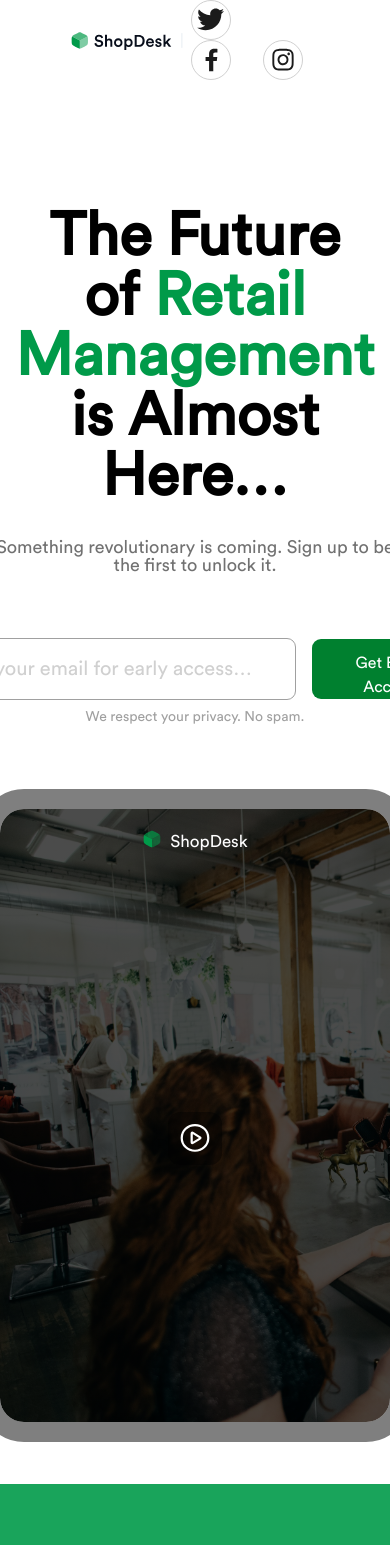
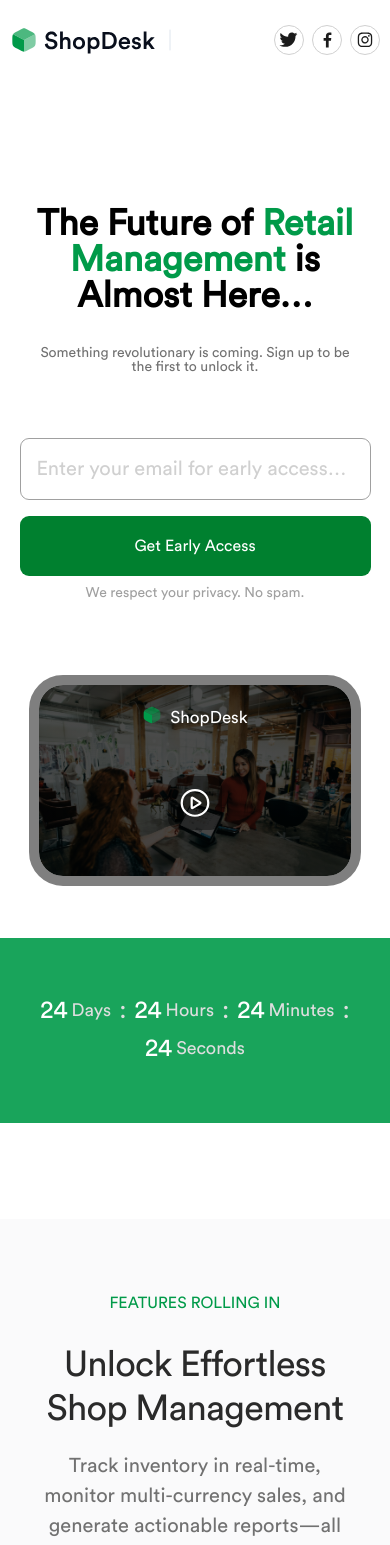
Before and after one commit to ukponotitus/shopdesk-fe, a Next.js app: page /coming-soon in a window 390 px wide. Shown: the top 1545 px of the page. Built offline with nearby package versions, Linux system fonts and the light colour scheme.

Commit message:
feat: add responsive design across mobile, tablet and desktop devices.

```diff
--- a/app/coming-soon/page.tsx
+++ b/app/coming-soon/page.tsx
@@ -13,47 +13,65 @@ import { Features } from "@/components/shared/features";
 
 const Page = () => {
   const socialLinkButtonClass: string =
-    "w-[40px] h-[40px] bg-white border-[1px] rounded-full border-[#d0d0d0] inline-flex justify-center items-center";
+    "w-[30px] h-[30px] sm:w-[40px] sm:h-[40px] bg-white border-[1px] rounded-full border-[#d0d0d0] inline-flex justify-center items-center";
   const sharedClass: string = "flex flex-col items-center";
   const countDownBlockClass: string =
-    "flex justify-center items-center gap-[12px]";
+    "flex flex-wrap md:flex-nowrap justify-center items-center space-x-[4px] lg:space-x-[8px] md:gap-[12px]";
   const countDownNumberClass: string =
-    "text-[56px] leading font-[500] text-center text-white capitalize";
+    "text-[25px] md:text-[40px] lg:text-[56px] leading-[120%] md:leading-[71px] font-[500] text-center text-white capitalize";
   const countDownTextClass: string =
-    "text-[36px] leading-[46px] text-[#dedede] text-center font-[500] capitalize";
+    "text-[18px] md:text-[28px] lg:text-[36px] leading-[120%] md:leading-[46px] text-[#dedede] text-center font-[500] capitalize";
   const countDownColonClass: string =
-    "text-[56px] leading-[71px] font-[500] text-center text-[#dedede]";
+    "text-[25px] md:text-[40px] lg:text-[56px] leading-[120%] md:leading-[71px] font-[500] text-center text-[#dedede]";
 
   return (
     <>
-      <header className="h-20 flex items-center justify-between px-[70px] mb-[106px]">
+      <header className="h-20 flex items-center justify-between px-[10px] sm:px-[70px] mb-[106px]">
         <Logo />
-        <div className="space-x-8">
+        <div className="space-x-2 sm:space-x-6 md:space-x-8">
           <button className={socialLinkButtonClass}>
-            <Image src={twitter} alt="our twitter page" height={24} />
+            <Image
+              src={twitter}
+              alt="our twitter page"
+              height={24}
+              className="h-[16px] sm:h-[24px]"
+            />
           </button>
           <button className={socialLinkButtonClass}>
-            <Image src={facebook} alt="our facebook page" height={24} />
+            <Image
+              src={facebook}
+              alt="our facebook page"
+              height={24}
+              className="h-[16px] sm:h-[24px]"
+            />
           </button>
           <button className={socialLinkButtonClass}>
-            <Image src={instagram} alt="our instagram page" height={24} />
+            <Image
+              src={instagram}
+              alt="our instagram page"
+              height={24}
+              className="h-[16px] sm:h-[24px]"
+            />
           </button>
         </div>
       </header>
       <section className={`${sharedClass} gap-16 w-full mb-[61px]`}>
         <div className={`${sharedClass} gap-3`}>
-          <h2 className="text-center p-5 backdrop-blur-[200px] text-black rounded-[500px] text-6xl leading-[100%] font-[700] max-w-[27ch]">
+          <h2 className="text-center p-5 backdrop-blur-[200px] text-black rounded-[500px] text-4xl sm:text-5xl md:text-6xl leading-[100%] font-[700] max-w-[27ch]">
             The Future of{" "}
             <span className="text-[#009A49]">Retail Management</span> is Almost
             Here…
           </h2>
-          <p className="text-center font-[500] text-[18px] leading-[100%] text-[#717171]">
+          <p className="text-center font-[500] px-3 text-[14px] sm:text-[18px] leading-[100%] text-[#717171] max-w-[40ch] md:max-w-none">
             Something revolutionary is coming. Sign up to be the first to unlock
             it.
           </p>
         </div>
         <div className={`${sharedClass} gap-2.5 w-full`}>
-          <form action="" className="flex items-center gap-4">
+          <form
+            action=""
+            className="w-[min(90%,425px)] md:w-auto flex flex-col md:flex-row items-center gap-4"
+          >
             <label htmlFor="email" className="sr-only">
               Email Address
             </label>
@@ -61,9 +79,9 @@ const Page = () => {
               type="email"
               id="email"
               placeholder="Enter your email for early access…"
-              className="w-[425px] h-[62px] p-4 border-[1px] border-[#A0A0A0] rounded-[9px] placeholder:text-[#D0D0D0] placeholder:text-[20px] placeholder:leading-[30px] placeholder:font-[450] font-[450] text-[20px] text-leading-[30px]"
+              className="w-full md:w-[425px] h-[62px] p-4 border-[1px] border-[#A0A0A0] rounded-[9px] placeholder:text-[#D0D0D0] placeholder:text-[20px] placeholder:leading-[30px] placeholder:font-[450] font-[450] text-[20px] text-leading-[30px]"
             />
-            <button className="rounded-[9px] bg-[#00802F] py-[12px] px-6 text-white text-[16px] leading-[24px] font-[500] h-[60px]">
+            <button className="rounded-[9px] bg-[#00802F] py-[12px] px-6 text-white text-[16px] leading-[24px] font-[500] h-[60px] w-full md:w-[auto]">
               Get Early Access
             </button>
           </form>
@@ -75,7 +93,7 @@ const Page = () => {
 
       <section className="flex justify-center pt-[24px] items-center mb-[62px]">
         <div
-          className="w-[1003px] h-[613px] rounded-[24px] outline-[20px] outline-[#00000080] relative bg-cover flex flex-col items-center justify-between pt-5"
+          className="w-[min(80%,800px)] xl:w-[1003px] xl:h-[613px] rounded-[24px] outline-[10px] sm:outline-[15px]  lg:outline-[20px] outline-[#00000080] relative bg-cover aspect-[1003/613] xl:aspect-auto flex flex-col items-center justify-between pt-5"
           style={{
             backgroundImage:
               "linear-gradient(#000000B2, #000000B2), url('/coming-soon/coming-soon.jpeg')",
@@ -92,7 +110,7 @@ const Page = () => {
       </section>
 
       <section className="flex items-center justify-center bg-[#19A45B] h-[185px] mb-[96px]">
-        <div className="flex justify-between gap-8 px-8 items-center">
+        <div className="flex flex-wrap md:flex-nowrap justify-center md:justify-between gap-2 px-2 md:gap-6 md:px-6 lg:gap-8 lg:px-8 items-center">
           <div className={countDownBlockClass}>
             <p className={countDownNumberClass}>24</p>
             <p className={countDownTextClass}>days</p>
@@ -122,7 +140,7 @@ const Page = () => {
           <button className="size-[48px] p-[15px] rounded-[12px] border-[1px] border-[#C7D3E1] bg-white flex justify-center items-center">
             <Image src={left} alt="left button" height={18} width={18} />
           </button>
-          <p className="text-[#009A49] text-[16px] leading-[24px] font-[500]">
+          <p className="text-[#009A49] text-center text-[16px] leading-[24px] font-[500]">
             Reviews from Beta Testers
           </p>
 
@@ -130,12 +148,12 @@ const Page = () => {
             <Image src={right} alt="left button" height={18} width={18} />
           </button>
         </div>
-        <p className="text-[32px] text-center font-[450] leading-[42px] text-black max-w-[50ch]">
+        <p className="text-2xl sm:text-[32px] text-center font-[450] sm:leading-[42px] text-black max-w-[50ch] px-3">
           Shop Desk transformed how we manage our stock – it's a game changer.
           Finally, a retail management solution that is intuitive and scalable.
           I can’t wait for the full launch!
         </p>
-        <p className="text-[32px] text-center font-[450] leading-[42px] text-black max-w-[50ch]">
+        <p className="text-2xl sm:text-[32px] text-center font-[450] sm:leading-[42px] text-black max-w-[50ch] px-3">
           — Lisa M, Small Business Owner
         </p>
         <Image
@@ -147,11 +165,11 @@ const Page = () => {
       </section>
 
       <footer className="py-[41px] px-[72px] flex justify-center items-center content-center bg-white">
-        <div className="h-[61px] w-full flex justify-between items-end">
+        <div className="h-[61px] w-full flex flex-col md:flex-row md:justify-between md:items-end">
           <p className="text-[#71717a] text-[14px] leading-[22px] font-[400] text-center">
             © Copyright 2024, Powered by Timbu Business
           </p>
-          <div className="flex gap-[54px] items-center *:text-[#71717a] *:text-[14px] *:leading-[22px] *:font-[400] *:text-center">
+          <div className="flex gap-[10px] flex-col md:flex-row md:gap-[54px] items-center *:text-[#71717a] *:text-[14px] *:leading-[22px] *:font-[400] *:text-center pl-3">
             <p>Cookies</p>
             <p>Terms of Sevice</p>
             <p>Privacy Policy</p>
```
